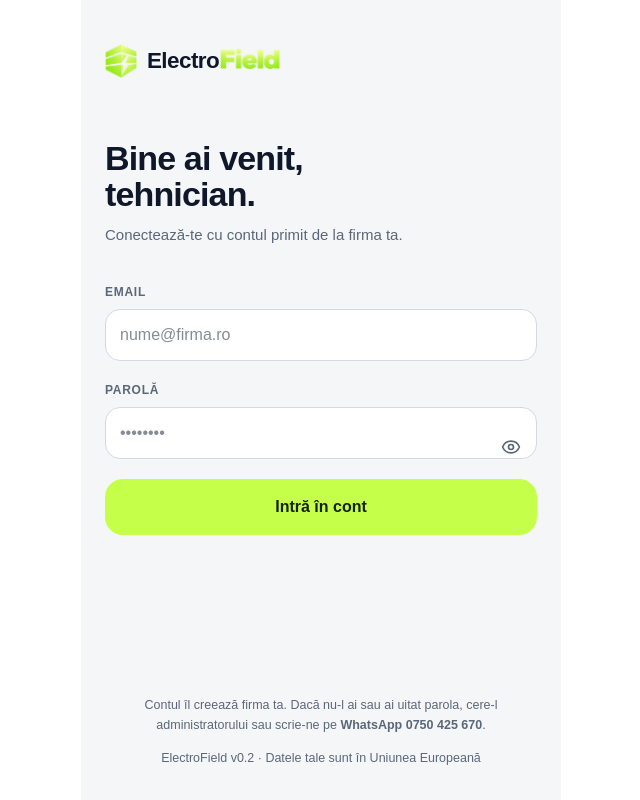
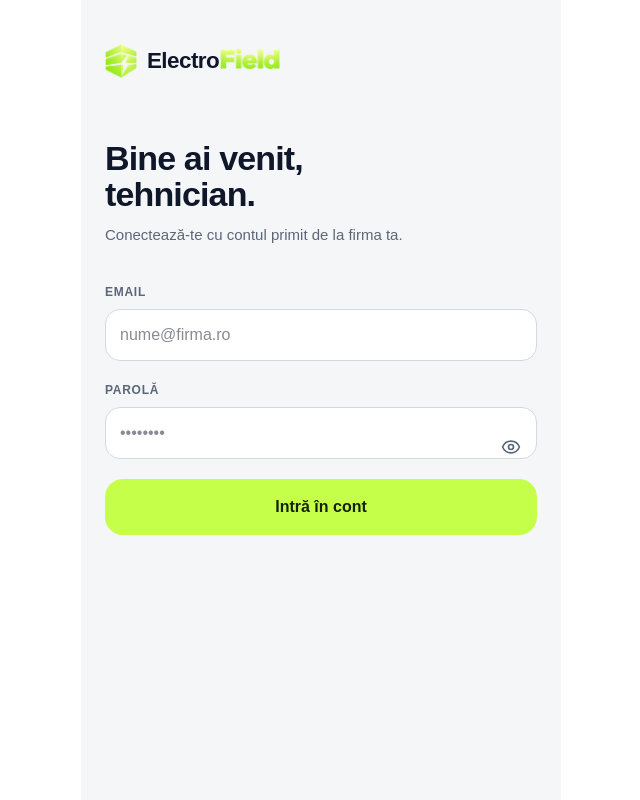
Before and after one commit to ItsRagnarok/CRM, a Next.js app: page /mobil-login in a window 1280 px wide. Shown: the whole page, without its empty margins (319-959 px from the left). Built offline with nearby package versions, Linux system fonts and the light colour scheme; a web font is replaced by a local one.

Commit message:
aplicație: scos textele de ajutor și «date în UE» de pe ecranul de conectare

```diff
--- a/src/app/mobil-login/page.tsx
+++ b/src/app/mobil-login/page.tsx
@@ -1,8 +1,6 @@
 import "../mobil/mobile.css";
 import { Logo } from "@/components/logo";
 import { MobileLoginForm } from "./login-form";
-import { ANDROID_APP_VERSION } from "@/lib/android-release";
-import { CONTACT_PHONE_DISPLAY, CONTACT_WHATSAPP_URL } from "@/lib/contact";
 
 export const metadata = { title: "Conectare | ElectroField", robots: { index: false } };
 
@@ -24,14 +22,6 @@ export default function MobileLoginPage() {
 
       <MobileLoginForm />
 
-      <div className="mt-auto pt-10 text-center text-[12.5px] leading-relaxed text-[var(--m-mu)]">
-        Contul îl creează firma ta. Dacă nu-l ai sau ai uitat parola, cere-l administratorului sau scrie-ne pe{" "}
-        <a href={CONTACT_WHATSAPP_URL} className="font-bold text-[var(--m-ink)] underline" target="_blank" rel="noopener noreferrer">
-          WhatsApp {CONTACT_PHONE_DISPLAY}
-        </a>
-        .
-        <div className="mt-3">ElectroField v{ANDROID_APP_VERSION} · Datele tale sunt în Uniunea Europeană</div>
-      </div>
     </div>
   );
 }
```
